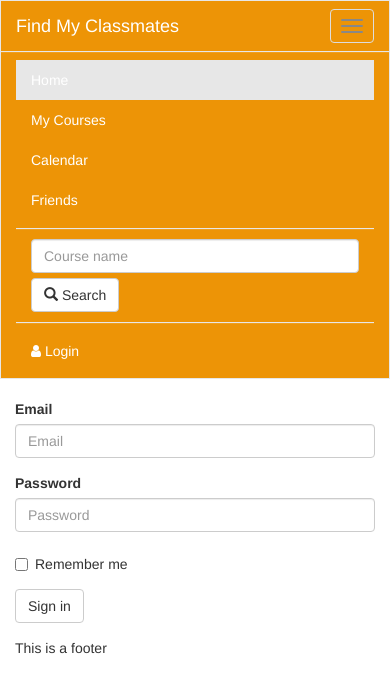
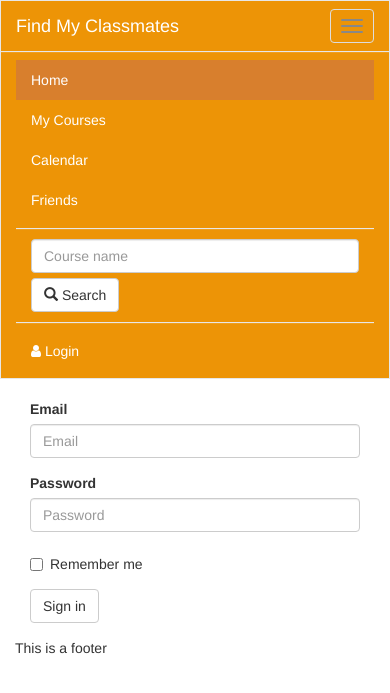
Before and after one commit to robertoferrer/FindMyClassmate, a PHP site: page /login.php in a window 390 px wide, after a click on "Toggle navigation". Shown: the top 693 px of the page. Run offline with PHP 8.4, Linux system fonts and the light colour scheme; some libraries are stand-ins or nearby versions.

Commit message:
login and styles

```diff
--- a/header.php
+++ b/header.php
@@ -63,7 +63,7 @@
                         if(isset($user)){
                             ?>
                             <li class="dropdown">
-                                <a href="#" class="dropdown-toggle" data-toggle="dropdown" role="button" aria-haspopup="true" aria-expanded="false">Login <span class="caret"></span></a>
+                                <a href="#" class="dropdown-toggle" data-toggle="dropdown" role="button" aria-haspopup="true" aria-expanded="false">Options <span class="caret"></span></a>
                                 <ul class="dropdown-menu">
                                     <li>Hello, <?php echo $_SESSION['fname']; ?></li>
                                     <li role="separator" class="divider"></li>
@@ -74,7 +74,7 @@
                             <?php
                         } else {
                             ?>
-                            <li><a href="#"><i class="fa fa-user"></i> Login</a></li>
+                            <li><a href="login.php"><i class="fa fa-user"></i> Login</a></li>
                             <?php
                         }
                     ?>
--- a/login.php
+++ b/login.php
@@ -8,7 +8,7 @@
     include "header.php";
 ?>
 <div class="container">
-
+    <div class="col-sm-6 col-sm-offset-3">
         <form class="form-horizontal">
             <div class="form-group">
                 <label for="inputEmail3" class="col-sm-2 control-label">Email</label>
@@ -39,5 +39,7 @@
         </form>
     </div>
 
+</div>
+
 <?php
     include "footer.php";
--- a/main_stylesheet.css
+++ b/main_stylesheet.css
@@ -22,3 +22,13 @@ body{
 .navbar-default.custom-navbar .navbar-brand{
     color:white;
 }
+
+.navbar-default.custom-navbar .navbar-nav>.active>a,
+.navbar-default.custom-navbar .navbar-nav>.active>a:focus,
+.navbar-default.custom-navbar .navbar-nav>.active>a:hover{
+    background: #ed6f39;
+}
+.navbar-default.custom-navbar .navbar-nav>.active>a{
+    background: #d87f2d;
+
+}
```
Lines whose indentation alone changed are shown as unchanged.
